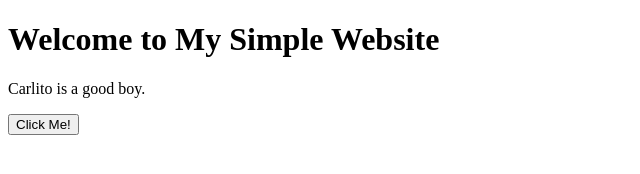
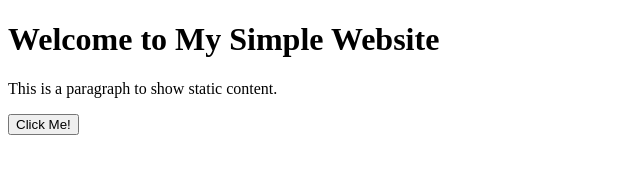
Before and after one commit to thatblondboy00/mysimplewebsite, a plain HTML site: page index.html in a window 1280 px wide. Shown: the whole page, without its empty margins (0-640 px from the left). Drawn offline with Linux system fonts and the light colour scheme.

Commit message:
Update index.html

```diff
--- a/index.html
+++ b/index.html
@@ -6,12 +6,13 @@
 </head>
 <body>
     <h1>Welcome to My Simple Website</h1>
-    <p>Carlito is a good boy.</p>
+    <p>This is a paragraph to show static content.</p>
     <button id="clickMeBtn">Click Me!</button>
     <p id="dynamicText"></p>
     <!-- The image is hidden by default -->
     <img id="myImage" src="" style="display: none;" alt="Image after button click">
 
-    <!-- ... other body elements ... -->
+    <!-- Link to our JavaScript file -->
+    <script src="script.js"></script>
 </body>
 </html>
```
